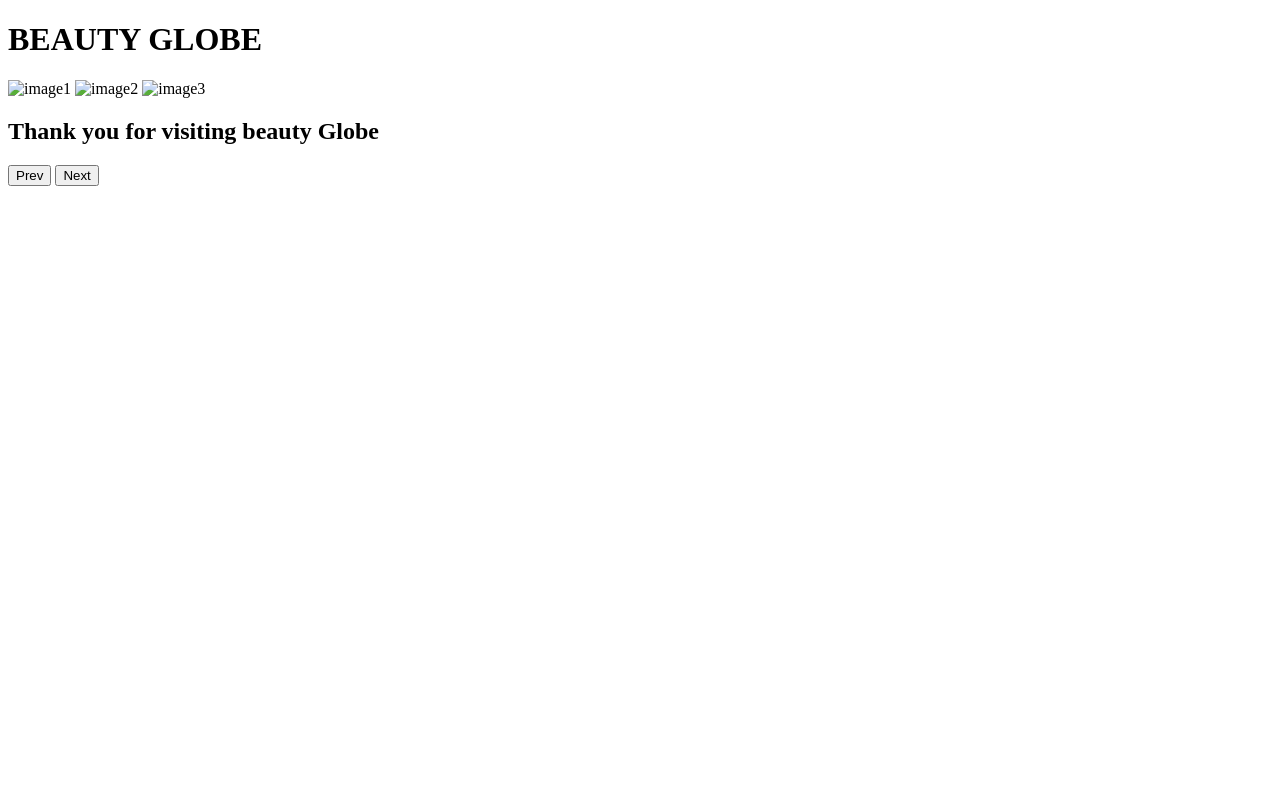
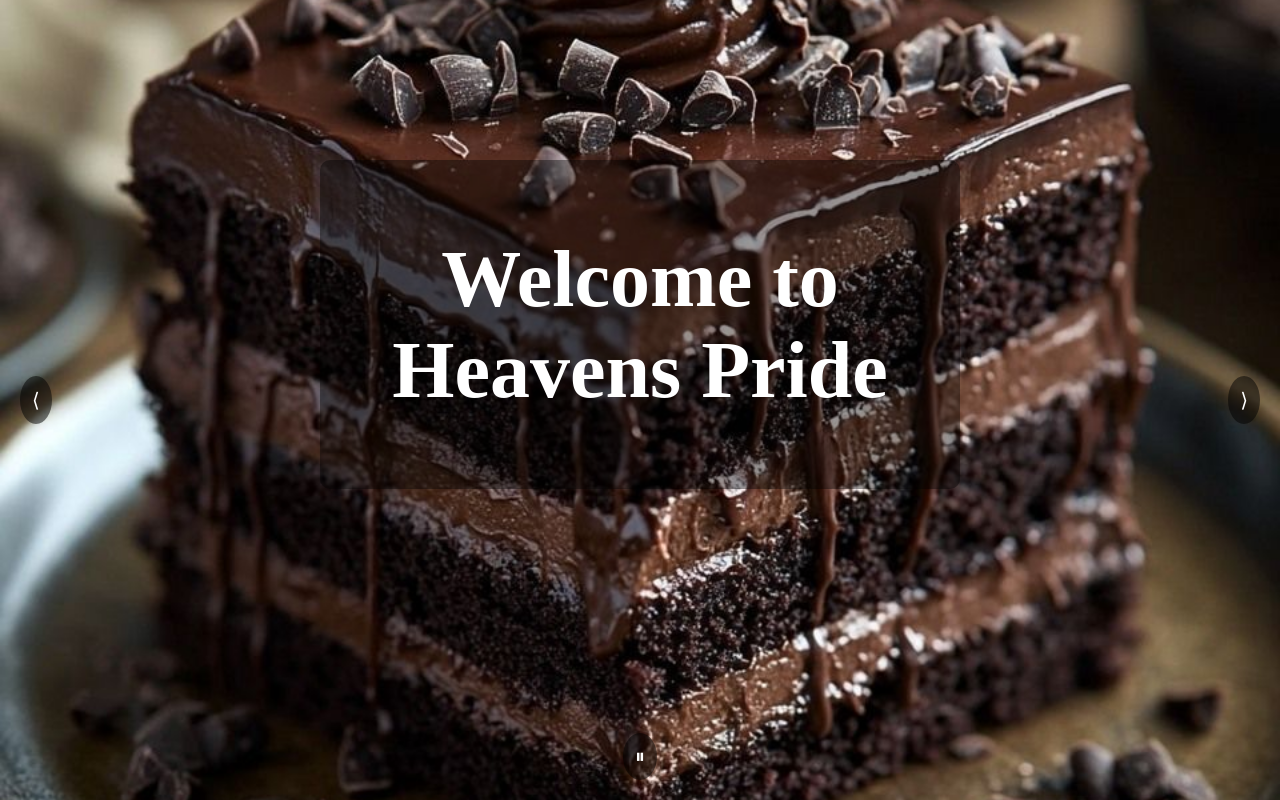
Before and after one commit to code-with-Atomic/slide, a plain HTML site: page index.html in a window 1280 px wide. Drawn offline with Linux system fonts and the light colour scheme.

Commit message:
add new html,changed folder,added js,css

```diff
--- a/index.html
+++ b/index.html
@@ -7,20 +7,14 @@
   <link rel="stylesheet" href="style.css">
 </head>
 <body>
-  <h1> BEAUTY GLOBE</h1>
   <div class="slider">
-    <div class="slides">
-      <img src="v11.jpg" alt="image1">
-      <img src="v22.jpg" alt="image2">
-      <img src="v33.jpg" alt="image3">
-      <h2>Thank you for visiting beauty Globe</h2>
-    </div>
-
-    <button class="prev">Prev</button>
-    <button class="next">Next</button>
-
-
-
+  <button class="prev">⟨</button>
+  <div class="slides">
+    <div class="overlay"></div>
+  </div>
+  <button class="next">⟩</button>
+  <button class="toggle-play">⏸</button> <!-- Pause/Play button -->
+</div>
   <script src="slide.js"></script>
 </body>
 </html>
--- a/slide.js
+++ b/slide.js
@@ -0,0 +1,83 @@
+const slider = document.querySelector(".slider");
+const slidesContainer = document.querySelector(".slides");
+const prevButton = document.querySelector(".prev");
+const nextButton = document.querySelector(".next");
+const overlay = document.querySelector(".overlay");
+const togglePlayButton = document.querySelector(".toggle-play");
+
+let currentSlide = 0;
+let autoplayInterval;
+let isPlaying = true;
+
+// Overlay text
+overlay.innerHTML = '<h1>Welcome to Heavens Pride</h1>';
+
+// Images
+const imageSources = ["images/nat10.jpg", "images/nat11.jpg", "images/nat12.jpg", "images/nat13.jpg"];
+const slides = [];
+
+imageSources.forEach((src, index) => {
+  const img = document.createElement("img");
+  img.src = src;
+  if (index === 0) img.classList.add("active");
+  slidesContainer.appendChild(img);
+  slides.push(img);
+});
+
+function showNextSlide() {
+  slides[currentSlide].classList.remove("active");
+  currentSlide = (currentSlide + 1) % slides.length;
+  slides[currentSlide].classList.add("active");
+}
+
+function showPrevSlide() {
+  slides[currentSlide].classList.remove("active");
+  currentSlide = (currentSlide - 1 + slides.length) % slides.length;
+  slides[currentSlide].classList.add("active");
+}
+
+function startAutoplay() {
+  stopAutoplay(); // clear any existing interval first
+  autoplayInterval = setInterval(showNextSlide, 3000);
+}
+
+
+
+function stopAutoplay() {
+  clearInterval(autoplayInterval);
+}
+
+// Start autoplay once
+startAutoplay();
+togglePlayButton.textContent = "⏸";
+
+// Toggle autoplay
+togglePlayButton.addEventListener("click", () => {
+  if (isPlaying) {
+    stopAutoplay();
+    togglePlayButton.textContent = "▶";
+  } else {
+    startAutoplay();
+    togglePlayButton.textContent = "⏸";
+  }
+  isPlaying = !isPlaying;
+});
+
+// Buttons
+nextButton.addEventListener("click", () => {
+  stopAutoplay();
+  showNextSlide();
+  if (isPlaying) startAutoplay();
+});
+
+prevButton.addEventListener("click", () => {
+  stopAutoplay();
+  showPrevSlide();
+  if (isPlaying) startAutoplay();
+});
+
+// Pause on hover
+slider.addEventListener("click", stopAutoplay);
+slider.addEventListener("leave", () => {
+  if (isPlaying) startAutoplay();
+});
--- a/style.css
+++ b/style.css
@@ -0,0 +1,72 @@
+html, body {
+  margin: 0;
+  padding: 0;
+  height: 100%;
+  overflow: hidden;
+}
+
+.slider {
+  position: relative;
+  width: 100vw;
+  height: 100vh;
+  overflow: hidden;
+}
+
+.slides img {
+  position: absolute;
+  top: 0;
+  left: 0;
+  width: 100%;
+  height: 100%;
+  object-fit: cover;
+  opacity: 0;
+  transition: opacity 0.8s ease-in-out;
+}
+
+.slides img.active {
+  opacity: 1;
+}
+
+.prev,
+.next,
+.toggle-play {
+  position: absolute;
+  background: rgba(0,0,0,0.5);
+  color: white;
+  border: none;
+  padding: 12px;
+  cursor: pointer;
+  font-size: 20px;
+  border-radius: 50%;
+  z-index: 10;
+}
+
+.prev {
+  top: 50%;
+  left: 20px;
+  transform: translateY(-50%);
+}
+.next {
+  top: 50%;
+  right: 20px;
+  transform: translateY(-50%);
+}
+.toggle-play {
+  bottom: 20px;
+  left: 50%;
+  transform: translateX(-50%);
+}
+
+.overlay {
+  position: absolute;
+  top: 20%;
+  left: 50%;
+  transform: translateX(-50%);
+  color: white;
+  font-size: 2.5rem;
+  text-align: center;
+  z-index: 10;
+  background: rgba(0, 0, 0, 0.4);
+  padding: 20px 40px;
+  border-radius: 10px;
+}
```
Also changed, not shown: images/nat10.jpg (renamed from nat10.jpg), images/nat11.jpg (renamed from nat11.jpg), images/nat12.jpg (renamed from nat12.jpg), images/nat13.jpg (renamed from nat13.jpg).
